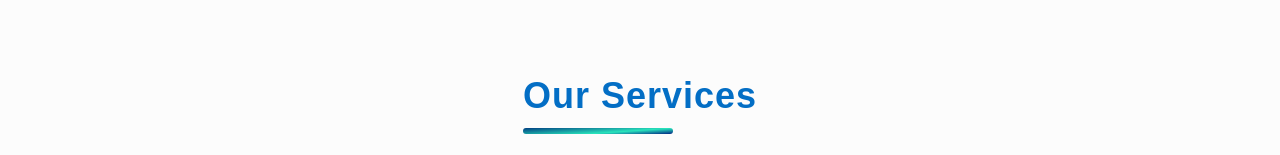
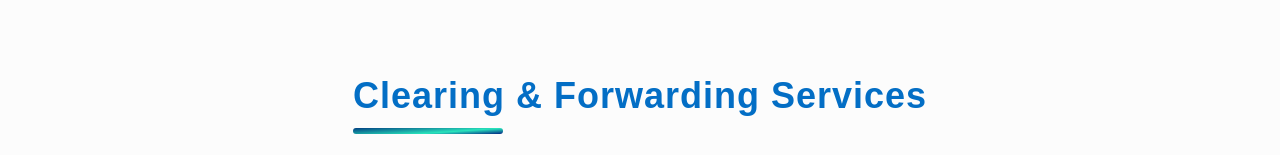
Before and after one commit to abeonweb/marine-express-site, a Next.js app: page / in a window 1280 px wide. Shown: the part 797-952 px from the top of the page. Built offline with nearby package versions, Linux system fonts and the light colour scheme.

Commit message:
change to the service title

```diff
--- a/components/Service.js
+++ b/components/Service.js
@@ -7,7 +7,7 @@ import styles from "../styles/Service.module.css"
 const Service = () => {
     return (
         <section className={styles.services}>
-            <h2 className="title">Our Services</h2>
+            <h2 className="title">Clearing & Forwarding Services</h2>
             <div className={styles.serviceContainer}>
                 {
                     services.map(({ title, text, image, icon }, i) => {
```
